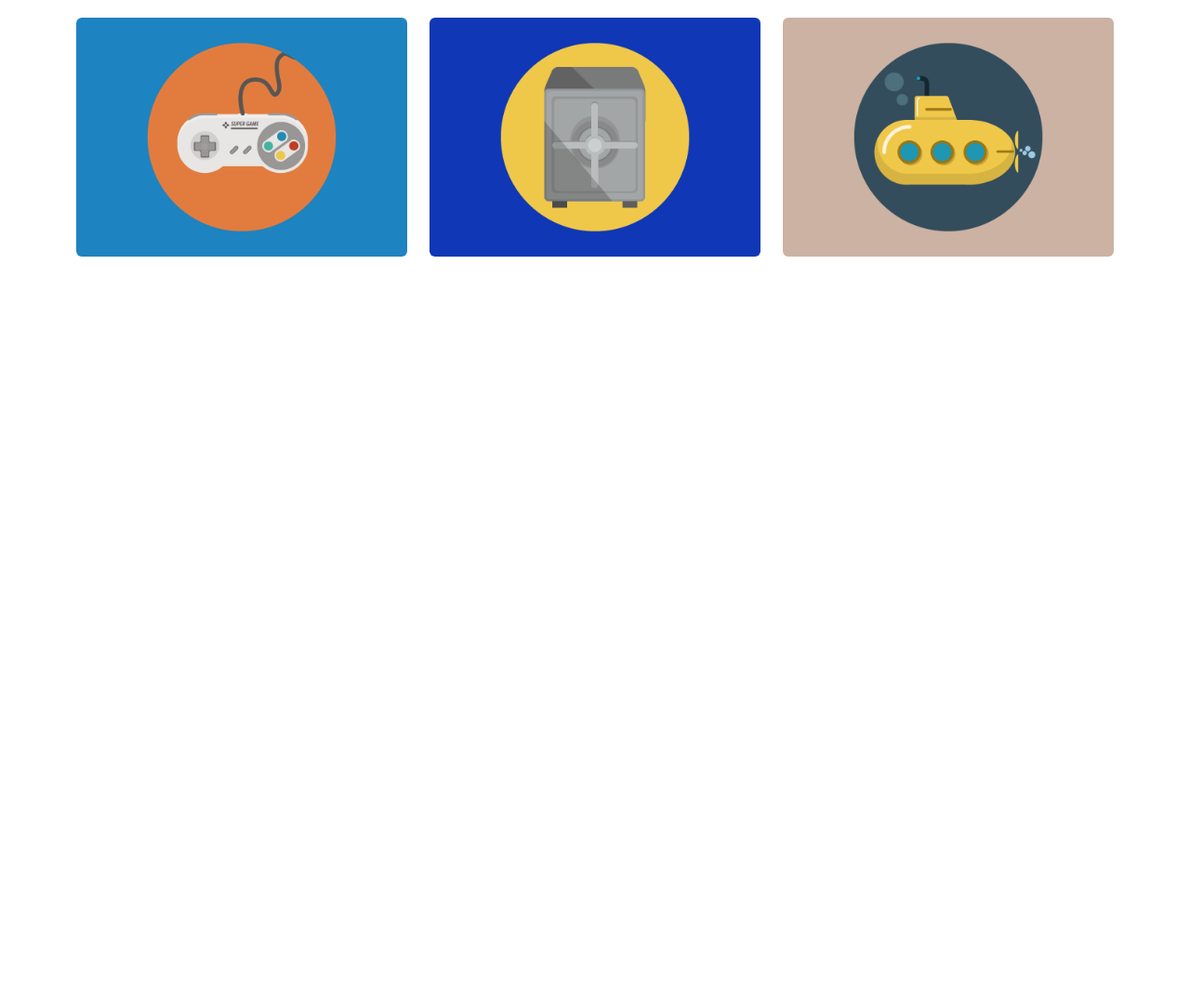
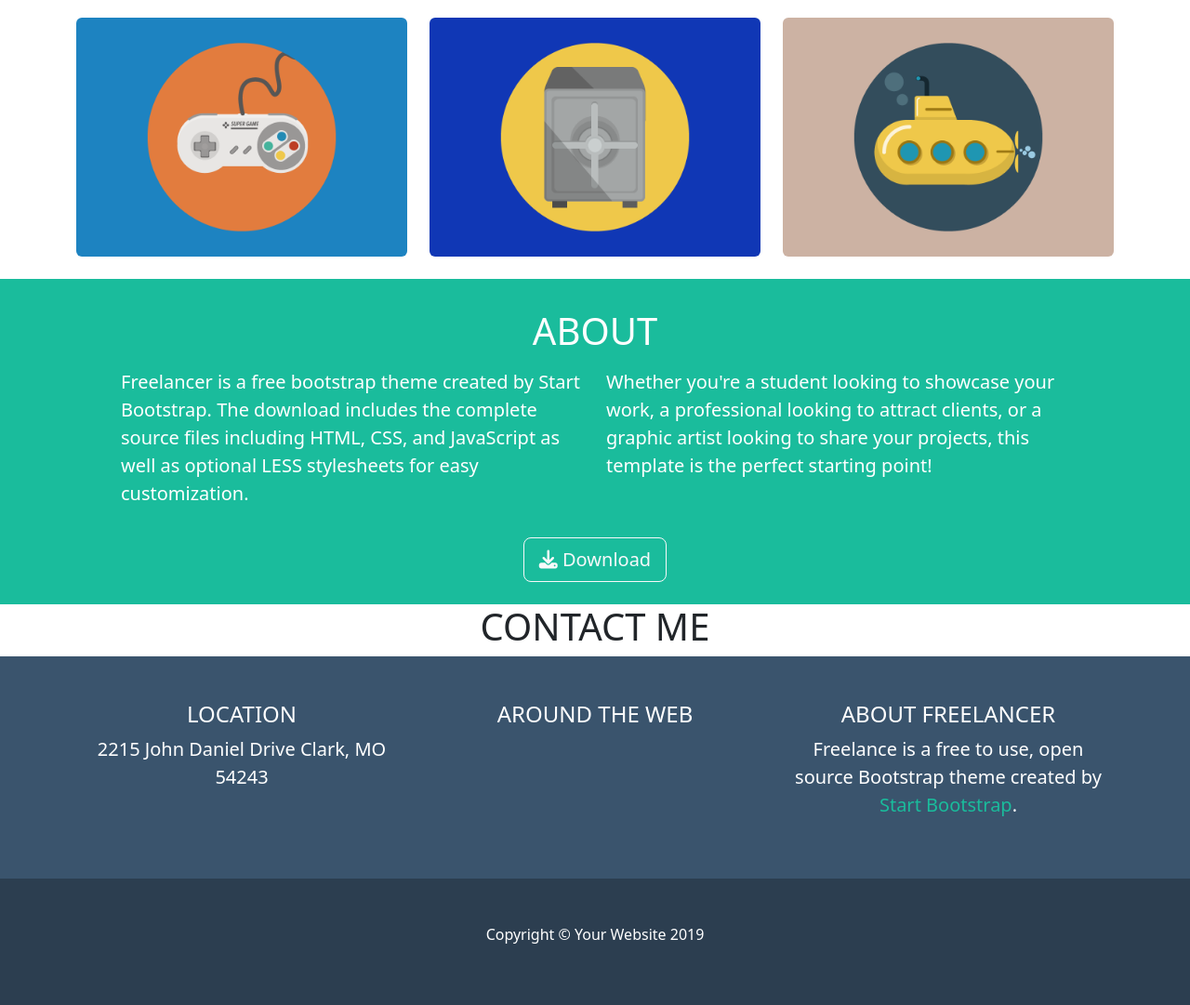
Before and after one commit to AlfredoCastrogiovanni/html-css-bootstrap-freelancer, a plain HTML site: page index.html in a window 1280 px wide. Shown: the part 930-2011 px from the top of the page at 93% size. Before the commit the page ends 1230 px from the top, so only its background shows below. Drawn offline with nearby package versions, Linux system fonts and the light colour scheme.

Commit message:
creazione section#about e footer

```diff
--- a/assets/style/style.css
+++ b/assets/style/style.css
@@ -1,3 +1,6 @@
+.text-green {
+    color: rgb(26, 188, 156);
+}
 header {
     height: 80px;
     background-color: rgb(44, 62, 80);
@@ -7,3 +10,15 @@ main #hero {
     height: 500px;
     background-color: rgb(26, 188, 156);
 }
+
+main #about {
+    background-color: rgb(26, 188, 156);
+}
+
+footer .upper-footer {
+    background-color: rgb(58, 84, 109);
+}
+
+footer .bottom-footer {
+    background-color: rgb(44, 62, 80);
+}
--- a/index.html
+++ b/index.html
@@ -4,6 +4,9 @@
     <meta charset="UTF-8">
     <meta name="viewport" content="width=device-width, initial-scale=1.0">
     <title>FreeLancer</title>
+
+    <!-- Font-awesome  -->
+    <link rel="stylesheet" href="https://cdnjs.cloudflare.com/ajax/libs/font-awesome/6.4.2/css/all.min.css">
 
     <!-- Bootstrap -->
     <link href="https://cdn.jsdelivr.net/npm/bootstrap@5.3.2/dist/css/bootstrap.min.css" rel="stylesheet" integrity="sha384-T3c6CoIi6uLrA9TneNEoa7RxnatzjcDSCmG1MXxSR1GAsXEV/Dwwykc2MPK8M2HN" crossorigin="anonymous">
@@ -46,6 +49,72 @@
                 </div>
             </div>
         </section>
+
+        <section id="about" class="text-center text-white py-4">
+            <h1 class="text-uppercase py-2">About</h1>
+            <div class="container text-start">
+                <div class="row px-5 fs-5 mb-3">
+                    <div class="col-12 col-md-6">
+                        <p>
+                            Freelancer is a free bootstrap
+                            theme created by Start Bootstrap.
+                            The download includes the
+                            complete source files including
+                            HTML, CSS, and JavaScript as
+                            well as optional LESS stylesheets
+                            for easy customization.
+                        </p>
+                    </div>
+                    <div class="col-12 col-md-6">
+                        <p>
+                            Whether you're a student looking
+                            to showcase your work, a
+                            professional looking to attract
+                            clients, or a graphic artist looking
+                            to share your projects, this
+                            template is the perfect starting
+                            point!
+                        </p>
+                    </div>
+                </div>
+            </div>
+            <button class="btn btn-outline-light btn-lg fw-medium">
+                <i class="fa-solid fa-download"></i>
+                Download
+            </button>
+        </section>
+
+        <section id="contact">
+            <h1 class="text-center text-uppercase">Contact me</h1>
+        </section>
     </main>
+
+    <footer class="text-white">
+        <div class="row">
+            <div class="upper-footer py-5 text-center fs-5">
+                <div class="container">
+                    <div class="row">
+                        <div class="col-12 col-md-4">
+                            <h2 class="text-uppercase fs-4">Location</h2>
+                            <p>2215 John Daniel Drive Clark, MO 54243</p>
+                        </div>
+                        <div class="col-12 col-md-4">
+                            <h2 class="text-uppercase fs-4">Around the web</h2>
+                        </div>
+                        <div class="col-12 col-md-4">
+                            <h2 class="text-uppercase fs-4">About freelancer</h2>
+                            <p>
+                                Freelance is a free to use, open source Bootstrap
+                                theme created by <span class="text-green">Start Bootstrap</span>.
+                            </p>
+                        </div>
+                    </div>
+                </div>
+            </div>
+            <div class="col-12 bottom-footer py-5">
+                <p class="text-center">Copyright &copy; Your Website 2019</p>
+            </div>
+        </div>
+    </footer>
 </body>
 </html>
```
